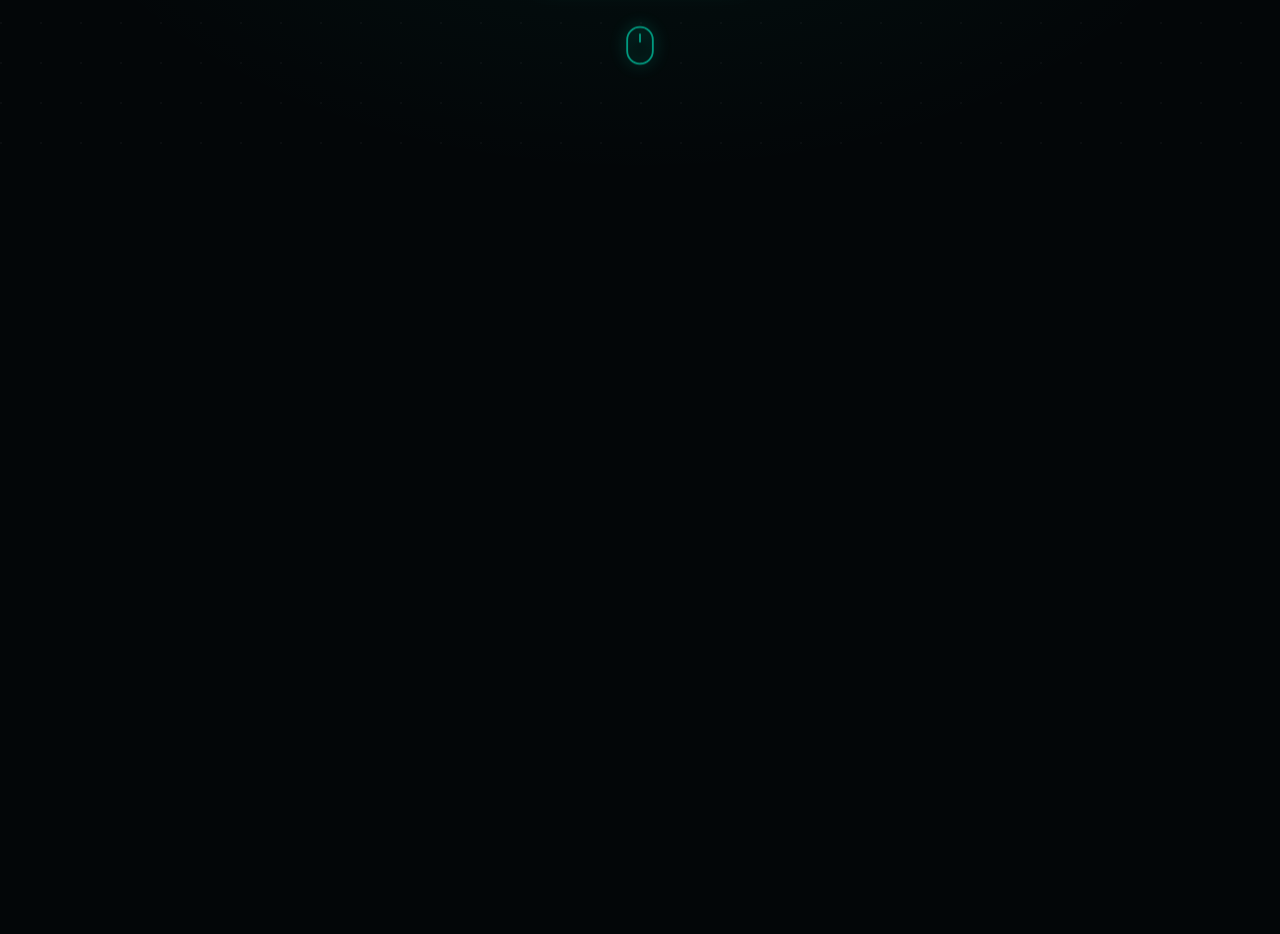
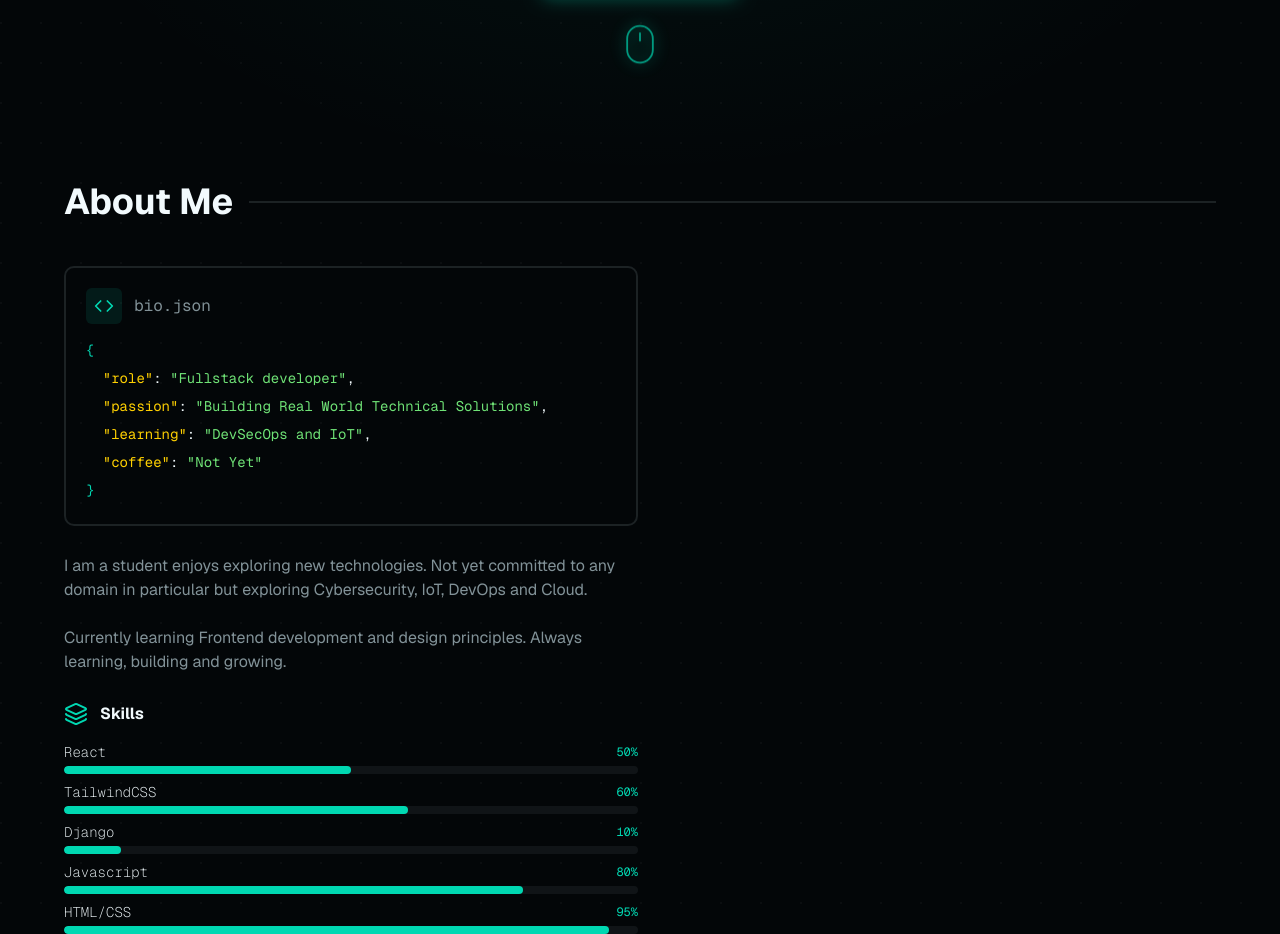
Before and after one commit to losthread/portfolio, a React (Vite) app: page / in a window 1280 px wide. Shown: the part 618-1552 px from the top of the page. Before the commit the page ends 800 px from the top, so only its background shows below. Built offline with nearby package versions, Linux system fonts and the light colour scheme.

Commit message:
Created about section: left side

```diff
--- a/src/App.jsx
+++ b/src/App.jsx
@@ -1,11 +1,13 @@
 import Navbar from './components/Navbar'
 import Hero from './components/Hero'
+import About from './components/About'
 
 export default function App() {
   return (
     <main>
       <Navbar />
       <Hero />
+      <About />
     </main>
   );
 }
--- /dev/null
+++ b/src/components/About.jsx
@@ -0,0 +1,68 @@
+import { Code, Layers3 } from 'lucide-react';
+import SkillStat from './ui/SkillStat';
+
+export default function About() {
+  return (
+    <section className="flex flex-col gap-11 px-16">
+      <div className="flex items-center gap-4">
+        <h2 className="text-4xl font-bold whitespace-nowrap">About Me</h2>
+        <div className="h-0.5 w-full bg-muted-foreground/20" />
+      </div>
+
+      <div className='flex w-full gap-1'>
+        <div className='flex flex-1 flex-col gap-7'>
+          <div className='flex flex-col gap-3 justfy-center border-2 rounded-lg p-5 border-muted-foreground/20'>
+            <div className='flex items-center gap-3'>
+              <Code className='text-primary rounded-sm p-2 size-9 bg-primary/10' />
+              <h3 className='font-mono text-muted-foreground'>bio.json</h3>
+            </div>
+
+            <pre className="font-mono text-sm leading-loose rounded-lg border-white/5">
+              <span className="text-primary">{"{"}</span>
+              {"\n  "}
+              <span className="text-cloud">"role"</span>: <span className="text-iot">"Fullstack developer"</span>,
+              {"\n  "}
+              <span className="text-cloud">"passion"</span>: <span className="text-iot">"Building Real World Technical Solutions"</span>,
+              {"\n  "}
+              <span className="text-cloud">"learning"</span>: <span className="text-iot">"DevSecOps and IoT"</span>,
+              {"\n  "}
+              <span className="text-cloud">"coffee"</span>: <span className="text-iot">"Not Yet"</span>
+              {"\n"}
+              <span className="text-primary">{"}"}</span>
+            </pre>
+          </div>
+
+          <div className='flex flex-col gap-6 text-muted-foreground text-md'>
+            <p>
+              I am a student enjoys exploring new technologies.
+              Not yet committed to any domain in particular but exploring Cybersecurity, IoT, DevOps and Cloud.
+            </p>
+
+            <p>
+              Currently learning Frontend development and design principles.
+              Always learning, building and growing.
+            </p>
+          </div>
+
+          <div className='flex flex-col gap-4'>
+            <div className='flex gap-3'>
+              <Layers3 className='text-primary' />
+              <h3 className='font-bold'>Skills</h3>
+            </div>
+
+            <div className='flex flex-col gap-2'>
+              <SkillStat name={`React`} percentageCompletion={50} />
+              <SkillStat name={`TailwindCSS`} percentageCompletion={60} />
+              <SkillStat name={`Django`} percentageCompletion={10} />
+              <SkillStat name={`Javascript`} percentageCompletion={80} />
+              <SkillStat name={`HTML/CSS`} percentageCompletion={95} />
+            </div>
+          </div>
+        </div>
+
+        <div className='flex flex-1'>
+        </div>
+      </div>
+    </section>
+  );
+}
--- a/src/components/Hero.jsx
+++ b/src/components/Hero.jsx
@@ -4,7 +4,7 @@ import Role from './ui/Role';
 
 export default function Hero() {
   return (
-    <section className="min-h-screen flex flex-col items-center justify-center gap-7 pt-10">
+    <section className="min-h-screen flex flex-col items-center justify-center gap-8 pt-10">
       {/* The Background Grid Lines Overlay */}
       <div
         className="absolute inset-0 -z-10"
@@ -70,7 +70,7 @@ export default function Hero() {
           alt="GitHub"
         />
         <SocialLink
-          url="https://linkedin.com/..."
+          url="https://www.linkedin.com/in/parth-naik-a26944351/"
           icon={'linkedin'}
           alt="LinkedIn"
         />
@@ -94,7 +94,7 @@ export default function Hero() {
 
       {/* Animated mouse icon */}
       <div>
-        <Mouse className='mt-3 size-11 animate-bounce opacity-70 text-primary'
+        <Mouse className='size-11 animate-bounce opacity-70 text-primary'
                strokeWidth={1} // Lower = thinner. Try 1 for a very sleek look.
                style={{ filter: "drop-shadow(0 0 8px var(--color-primary))" }}
         />
--- a/src/components/Navbar.jsx
+++ b/src/components/Navbar.jsx
@@ -1,4 +1,5 @@
 import { Terminal } from 'lucide-react';
+import { useState, useEffect } from 'react';
 
 const navItems = [
   { name: "About", href: "#about" },
@@ -7,12 +8,27 @@ const navItems = [
 ]
 
 export default function Navbar() {
+  const [isScrolled, setIsScrolled] = useState(false);
+
+  useEffect(() => {
+    const handleScroll = () => {
+      // set is scrolled if user scrolls beyond 30px
+      setIsScrolled(window.scrollY > 30);
+    }
+
+    window.addEventListener("scroll", handleScroll);
+    return () => window.removeEventListener("scroll", handleScroll);
+  }, []);
+  // [] n dependencies from components so [] is empty
+  // removing evenlistener cleans it up and prvents memory leaks
+  // also prevents looping it for each render
+
   return (
-    <header className="fixed top-0 left-0 right-0 z-50 transition-all duration-300 bg-background/80 backdrop-blur-md border-b border-border">
-      <nav className="flex items-center justify-between px-6 mx-auto">
+    <header className={`px-16 fixed top-0 left-0 right-0 z-50 transition-all duration-500 ${isScrolled ? "bg-background/70 backdrop-blur-md border-b border-border shadow-2xl py-5" : "bg-transparent border-b-transparent py-5"}`}>
+      <nav className="flex items-center justify-between mx-auto">
 
         {/* Left Side: Logo & Name */}
-        <div className="flex items-center gap-2 py-4">
+        <div className="flex items-center gap-2">
           <a
             className="p-2 rounded-lg border border-primary/50 bg-primary/10 transition-colors hover:bg-primary/20"
             href='#'
--- /dev/null
+++ b/src/components/ui/SkillStat.jsx
@@ -0,0 +1,22 @@
+export default function SkillStat({ name, percentageCompletion }) {
+  return (
+    <div className="flex flex-col gap-1 w-full">
+      {/* Label and Percentage */}
+      <div className="flex justify-between items-center">
+        <h4 className="font-mono font-extralight text-sm">
+          {name}
+        </h4>
+        <p className="font-mono text-xs text-primary">{percentageCompletion}%</p>
+      </div>
+
+      {/* Progress Bar Track */}
+      <div className="h-2 w-full bg-muted-foreground/10 rounded-full overflow-hidden">
+        {/* Progress Bar Fill */}
+        <div
+          className="h-full rounded-2xl bg-primary transition-all duration-1000 ease-out"
+          style={{ width: `${percentageCompletion}%` }}
+        />
+      </div>
+    </div>
+  );
+}
```
